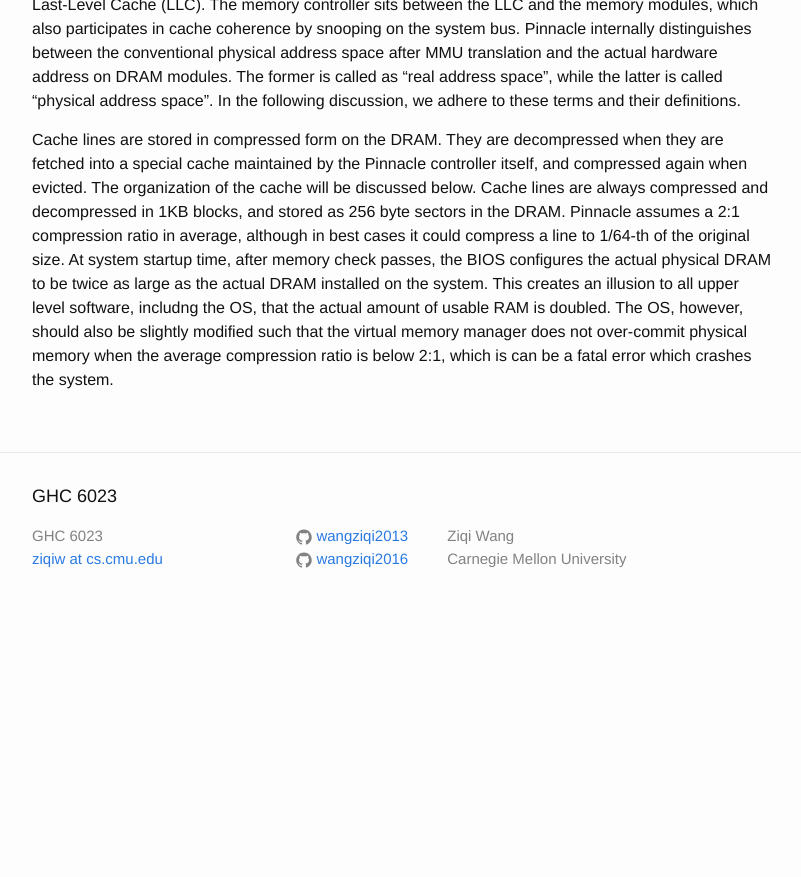
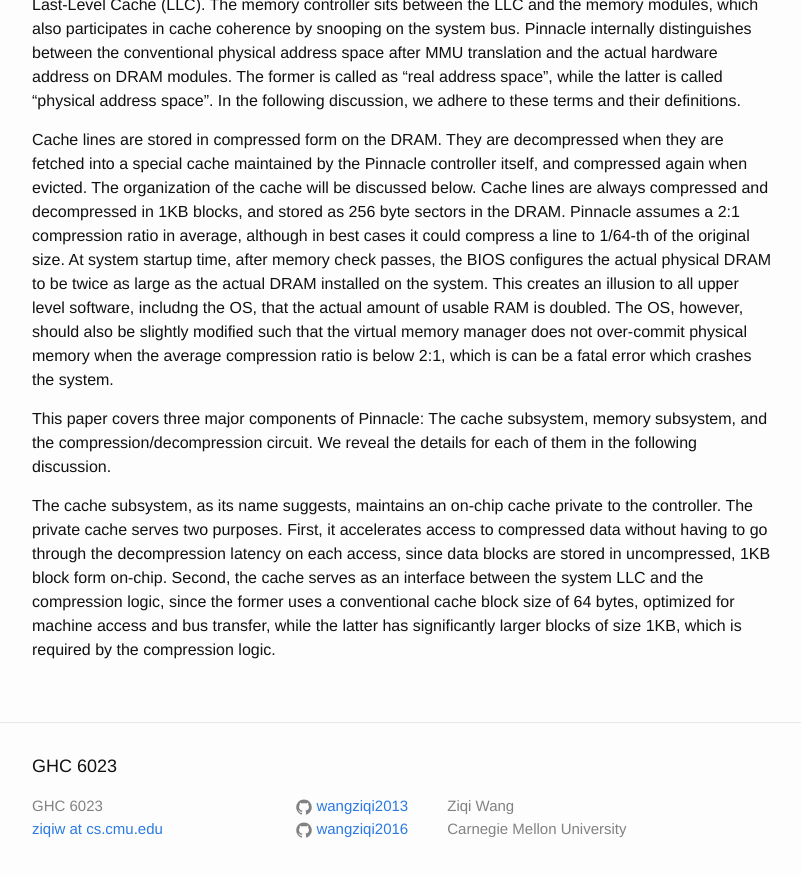
Before and after one commit to wangziqi2013/wangziqi2013.github.io, a Jekyll site: the page built from _posts/2020-06-01-pinnacle.markdown, in a window 1280 px wide and 900 px high, scrolled down 697 px. Shown: the top 877 px of the window, without its empty margins (238-1039 px from the left). Built offline with Jekyll 4.4.1, drawn with Linux system fonts in a browser that asks for light colours; before the commit the page ends 1327 px from its top, so only the background shows below that.

Commit message:
Adding cache size

```diff
--- a/_posts/2020-06-01-pinnacle.markdown
+++ b/_posts/2020-06-01-pinnacle.markdown
@@ -37,3 +37,13 @@ twice as large as the actual DRAM installed on the system. This creates an illus
 the OS, that the actual amount of usable RAM is doubled. The OS, however, should also be slightly modified such that
 the virtual memory manager does not over-commit physical memory when the average compression ratio is below 2:1, which
 is can be a fatal error which crashes the system.
+
+This paper covers three major components of Pinnacle: The cache subsystem, memory subsystem, and the compression/decompression
+circuit. We reveal the details for each of them in the following discussion.
+
+The cache subsystem, as its name suggests, maintains an on-chip cache private to the controller. The private cache serves
+two purposes. First, it accelerates access to compressed data without having to go through the decompression latency
+on each access, since data blocks are stored in uncompressed, 1KB block form on-chip. Second, the cache serves as an
+interface between the system LLC and the compression logic, since the former uses a conventional cache block size of 64
+bytes, optimized for machine access and bus transfer, while the latter has significantly larger blocks of size 1KB,
+which is required by the compression logic.
```
